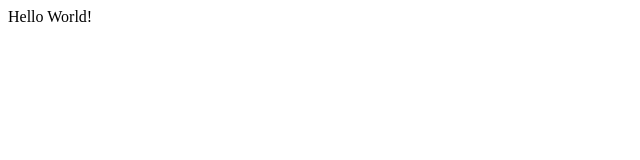
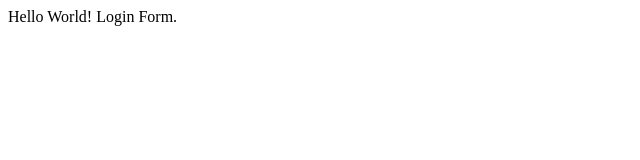
Before and after one commit to MaryTemi/myappsample, a plain HTML site: page index.html in a window 1280 px wide. Shown: the full height of the page, 0-640 px from the left. Drawn offline with Linux system fonts and the light colour scheme.

Commit message:
login form

```diff
--- a/index.html
+++ b/index.html
@@ -5,5 +5,6 @@
     </head>
     <body>
 Hello World!
+Login Form.
     </body>
 </html>
--- /dev/null
+++ b/sample1/app1.js
@@ -0,0 +1 @@
+console.log('Sample tings 2');
--- /dev/null
+++ b/sample2/app2.js
@@ -0,0 +1 @@
+console.log('Sample tings');
```
Also changed, not shown: login.html (added, +1 -0 lines), log.txt (added).
